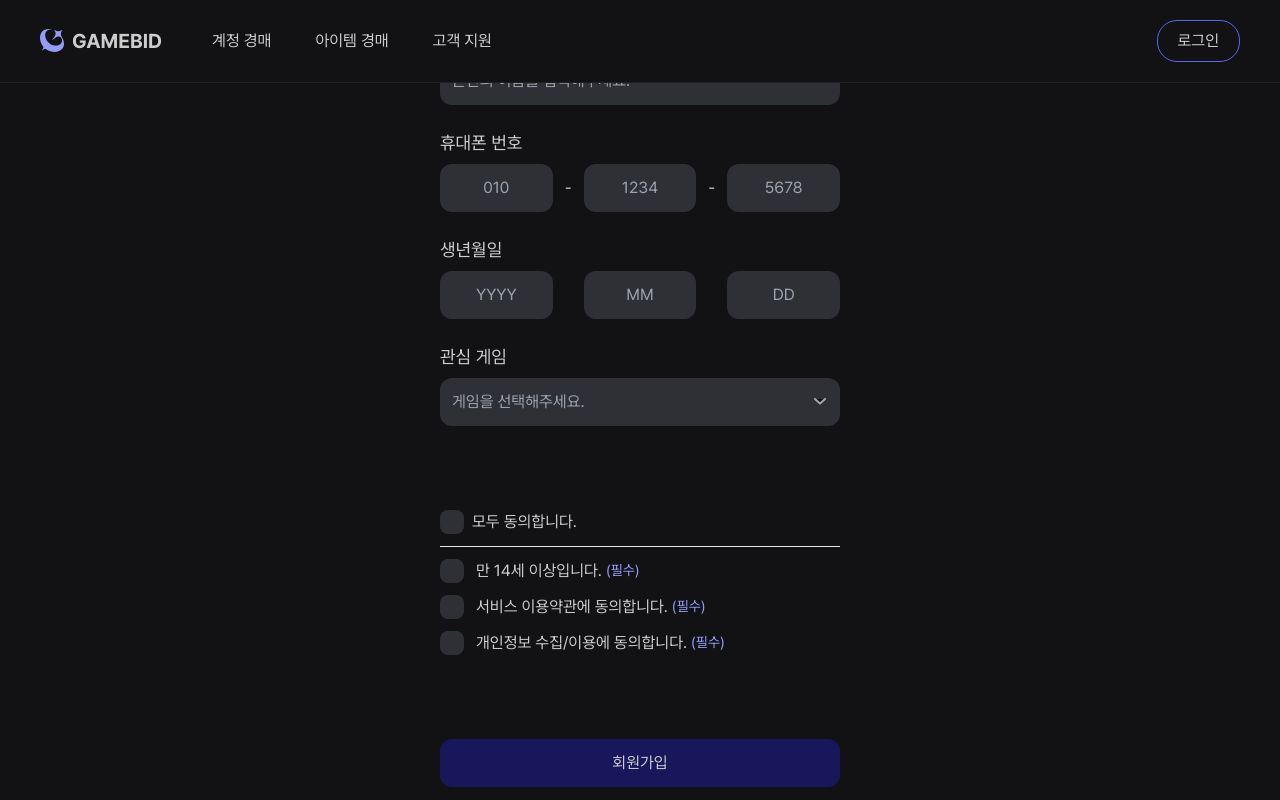
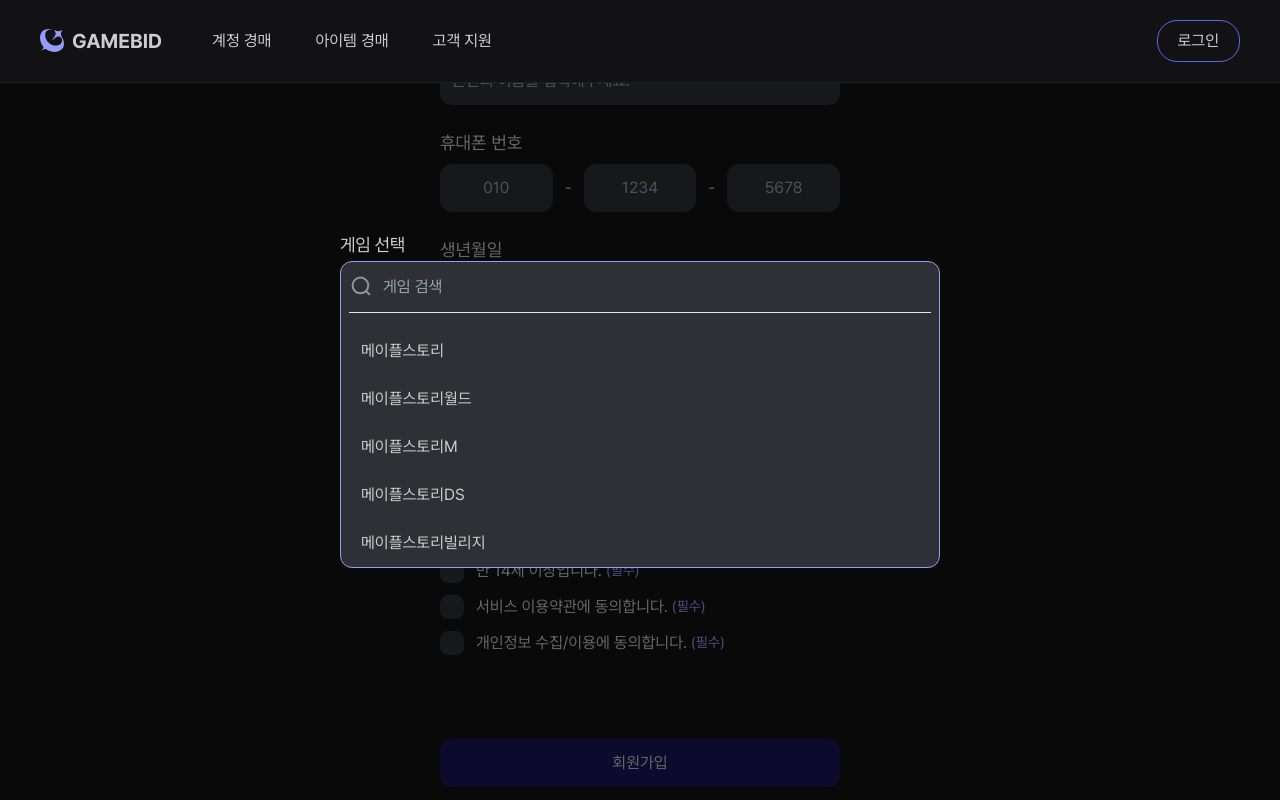
Before and after one commit to wlrnjs/front, a Next.js app: page /signup in a window 1280 px wide. Both pictures are taken after a click on the button 820 px from the left and 885 px from the top of the page. Shown: the part 485-1285 px from the top of the page. Built offline with nearby package versions, Linux system fonts and the light colour scheme.

Commit message:
style:관심게임모달추가

```diff
--- a/src/components/modal/SignUpGameModal.tsx
+++ b/src/components/modal/SignUpGameModal.tsx
@@ -49,10 +49,14 @@
       <p className="w-[600px] text-left text-[18px] leading-[25.2px] tracking-[-0.36px] text-fgGrayDefault">
         게임 선택
       </p>
-      <div className="w-[600px] px-4 py-4 flex flex-col gap-[12px] rounded-[12px] border border-fgPrimaryAccent bg-fillGrayDefault">
+      <div className="w-[600px] px-8 flex flex-col gap-3 rounded-[12px] border border-fgPrimaryAccent bg-fillGrayDefault">
+        <div className="flex flex-col">
           <div className="flex gap-[10px] items-center">
             <button type="button">
-            <CustomIcon icon="SEARCH_ICON_SVG" className="w-[24px] h-[24px]" />
+              <CustomIcon
+                icon="SEARCH_ICON_SVG"
+                className="w-[24px] h-[24px] fill-none"
+              />
             </button>
             <input
               type="text"
@@ -61,6 +65,7 @@
             />
           </div>
           <hr className="my-[2px]" />
+        </div>
         <div>
           <ul className="flex flex-col items-start">
             {games.map((game) => (
--- a/src/components/signup/SignUpForm.tsx
+++ b/src/components/signup/SignUpForm.tsx
@@ -11,6 +11,7 @@
 import AgreementSection from "@/components/signup/AgreementSection";
 import { SignUpFormData } from "@/_types/signup/SignUpFormData";
 import NextFind from "../find/NextFind";
+import SignUpGameModal from "../modal/SignUpGameModal";
 
 const SignUpForm = () => {
   const {
@@ -28,12 +29,15 @@
     console.log("회원가입 제출 데이터:", data);
   };
 
-  console.log(setValue, errors, isGameModalOpen, setFavoriteGame);
-
   return (
+    <>
       <form onSubmit={handleSubmit(onSubmit)} className="flex flex-col gap-6">
         <EmailSection register={register} watch={watch} />
-      <PasswordSection register={register} watch={watch} setValue={setValue} />
+        <PasswordSection
+          register={register}
+          watch={watch}
+          setValue={setValue}
+        />
         <NameSection register={register} watch={watch} setValue={setValue} />
         <PhoneNumberSection register={register} />
         <BirthSection register={register} />
@@ -54,6 +58,17 @@
           <NextFind />
         </div>
       </form>
+      {isGameModalOpen && (
+        <SignUpGameModal
+          activeModal={isGameModalOpen}
+          onClose={() => setIsGameModalOpen(false)}
+          onSelectGame={(game) => {
+            setFavoriteGame(game);
+            setValue("favoriteGame", game);
+          }}
+        />
+      )}
+    </>
   );
 };
 
```
Lines whose indentation alone changed are shown as unchanged.
